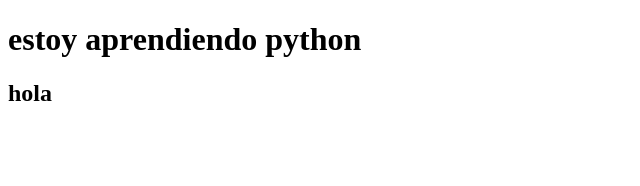
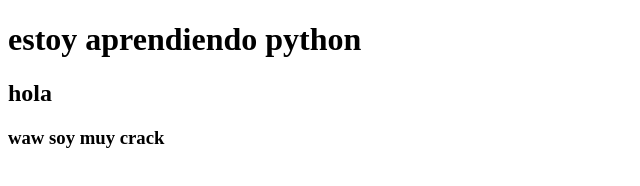
Before and after one commit to AlanMarcuello/mi-repositorio, a plain HTML site: page index.html in a window 1280 px wide. Shown: the whole page, without its empty margins (0-640 px from the left). Drawn offline with Linux system fonts and the light colour scheme.

Commit message:
lo modifique otra vez

```diff
--- a/index.html
+++ b/index.html
@@ -9,5 +9,6 @@
 <body>
     <h1> estoy aprendiendo python </h1>
     <h2> hola </h2>
+    <h3> waw soy muy crack </h3>
 </body>
 </html>
```
